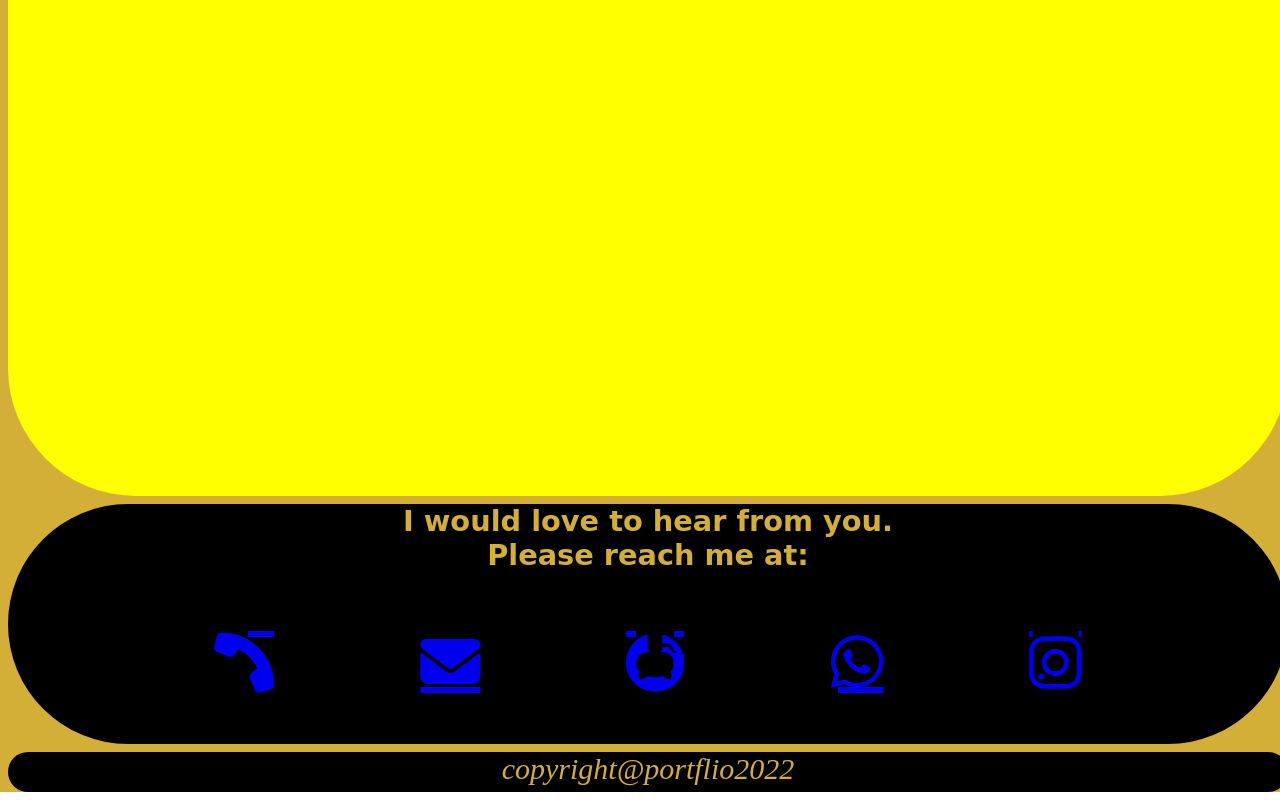
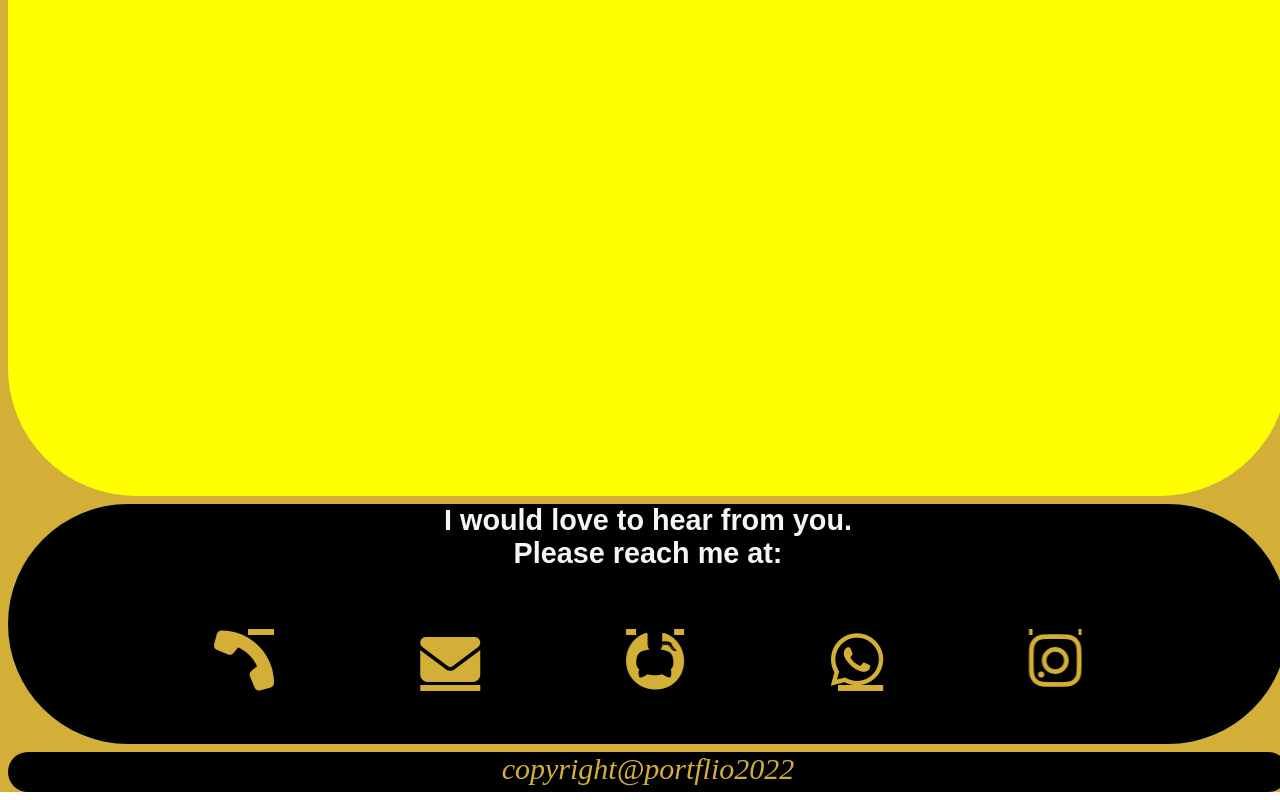
Before and after one commit to Mwagiru/project-portfolio, a plain HTML site: page index.html in a window 1280 px wide. Shown: the part 2728-3528 px from the top of the page. Drawn offline with Linux system fonts and the light colour scheme; a web font is replaced by a local one.

Commit message:
Change icon color in contact section. Modify color of text is same section.

```diff
--- a/index.html
+++ b/index.html
@@ -45,11 +45,11 @@
        <section id="contact">
            <h3>I would love to hear from you.<br>Please reach me at:</h3>
             <div class="contact-content">
-                <a href="tel: +254793005897"target="_blank" class="fa-solid fa-spin fa-phone"></a>
-                <a href="mailto:joymwagiru@gmail.com"target="_blank" class="fa-solid fa-envelope"></a>
-                <a href="https://github.com/Mwagiru" target="_blank" class="fa-brands fa-spin fa-github"></a>
-                <a href="https://api.whatsapp.com/send?phone=254793005897" target="_blank" class="fa-brands fa-whatsapp"></a>
-                <a href="https://www.instagram.com/_.mwagiru._/"target="_blank" class="fa-brands fa-spin fa-instagram"></a>
+                <a href="tel: +254793005897"target="_blank" class="fa-solid fa-spin fa-phone" style="color:#D4AF37;"></a>
+                <a href="mailto:joymwagiru@gmail.com"target="_blank" class="fa-solid fa-envelope" style="color:#D4AF37;"></a>
+                <a href="https://github.com/Mwagiru" target="_blank" class="fa-brands fa-spin fa-github" style="color:#D4AF37;"></a>
+                <a href="https://api.whatsapp.com/send?phone=254793005897" target="_blank" class="fa-brands fa-whatsapp" style="color:#D4AF37;"></a>
+                <a href="https://www.instagram.com/_.mwagiru._/"target="_blank" class="fa-brands fa-spin fa-instagram" style="color:#D4AF37;"></a>
             </div>
         </section>
         <section id="footer">
--- a/style.css
+++ b/style.css
@@ -160,13 +160,12 @@ height:30vh;
     justify-content: space-evenly;
     font-size: 60px;
     padding: 1em;
-    color: #D4AF37;
 }
 #contact h3 {
-    color: #D4AF37;
+    color: whitesmoke;
     text-align: center;
     font-size: 1.8em;
-    font-family: 'Boogaloo', cursive;
+    font-family: 'Josefin Sans', sans-serif;
 }
 #footer {
 background-color: black;
```
